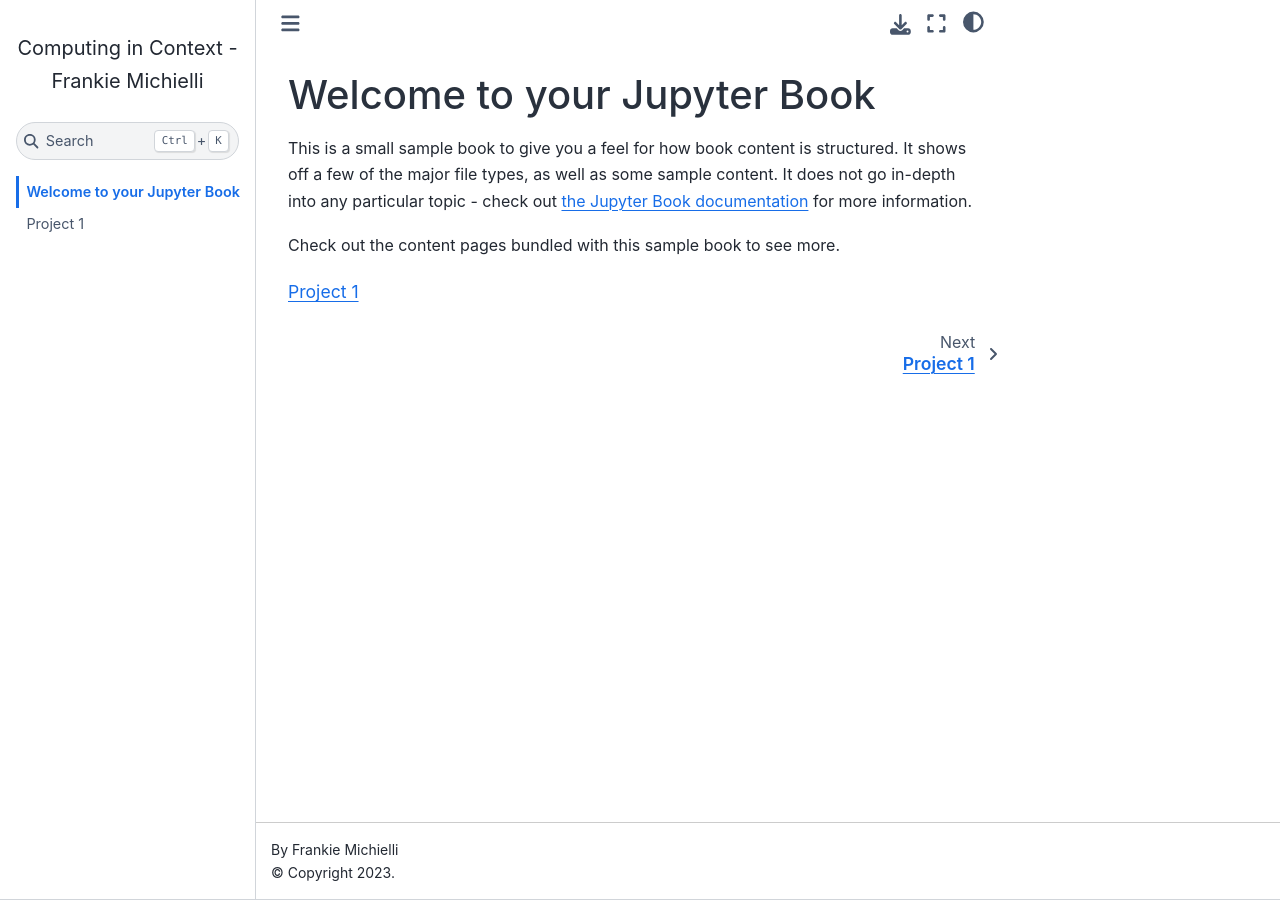
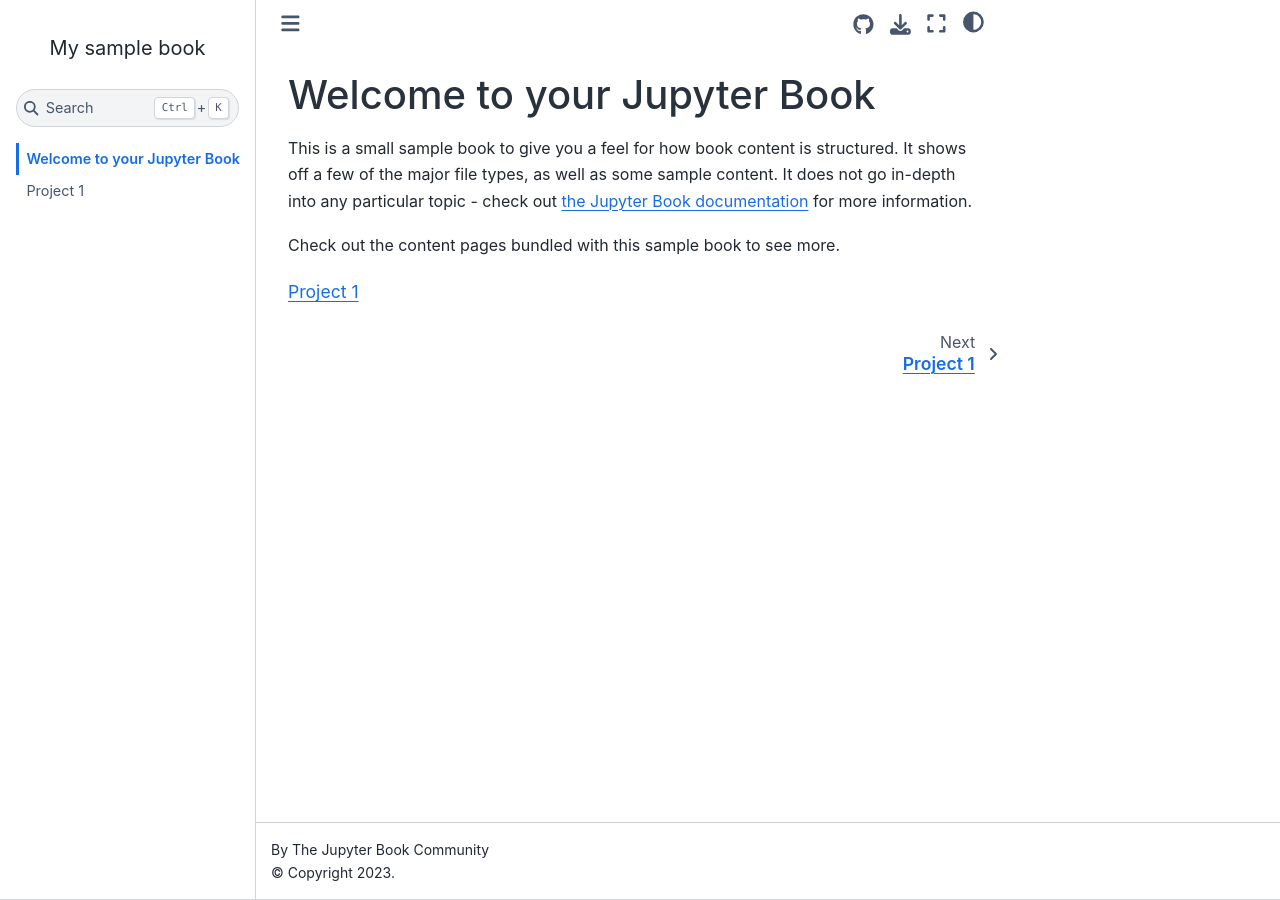
Before and after one commit to fmichielli/Book, a Jupyter Book: the page built from index.md, in a window 1280 px wide. Built offline with Jupyter Book 1.0.4 settings and Sphinx 7.4.7 and the Sphinx Book theme 1.1.4, drawn with Linux system fonts in a browser that asks for light colours; pages that are not in the unit, such as notebooks, are missing from menus; comment, search, counter and statistics services are not loaded; some of the changed lines change nothing that is shown.

Commit message:
change config

```diff
--- a/_config.yml
+++ b/_config.yml
@@ -1,16 +1,32 @@
-title: Computing in Context - Frankie Michielli
-author: Frankie Michielli
+# Book settings
+# Learn more at https://jupyterbook.org/customize/config.html
 
-only_build_toc_files: true
+title: My sample book
+author: The Jupyter Book Community
+logo: logo.png
 
+# Force re-execution of notebooks on each build.
+# See https://jupyterbook.org/content/execute.html
 execute:
-  execute_notebooks: "off"
+  execute_notebooks: force
 
-sphinx:
-  config:
-    # https://myst-parser.readthedocs.io/en/latest/syntax/cross-referencing.html#implicit-targets
-    myst_heading_anchors: 4
-    # https://jupyterbook.org/en/stable/interactive/interactive.html#plotly
-    html_js_files:
-      - https://cdnjs.cloudflare.com/ajax/libs/require.js/2.3.4/require.min.js
-    suppress_warnings: ["mystnb.unknown_mime_type"]
+# Define the name of the latex output file for PDF builds
+latex:
+  latex_documents:
+    targetname: book.tex
+
+# Add a bibtex file so that we can create citations
+bibtex_bibfiles:
+  - references.bib
+
+# Information about where the book exists on the web
+repository:
+  url: https://github.com/executablebooks/jupyter-book  # Online location of your book
+  path_to_book: docs  # Optional path to your book, relative to the repository root
+  branch: master  # Which branch of the repository should be used when creating links (optional)
+
+# Add GitHub buttons to your book
+# See https://jupyterbook.org/customize/config.html#add-a-link-to-your-repository
+html:
+  use_issues_button: true
+  use_repository_button: true
```
